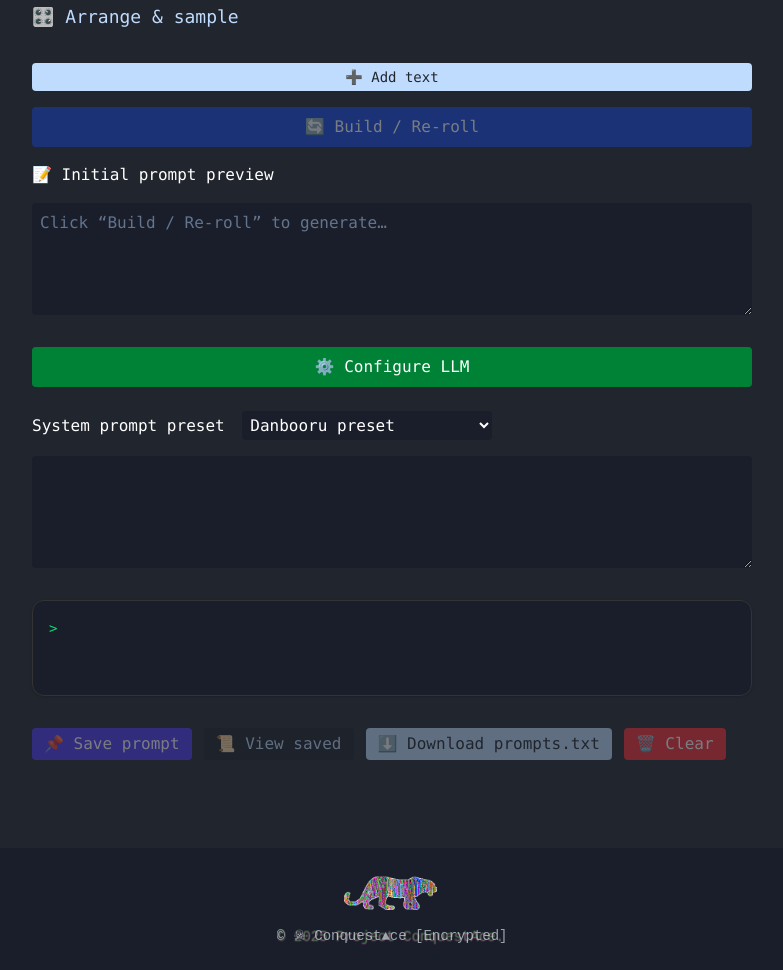
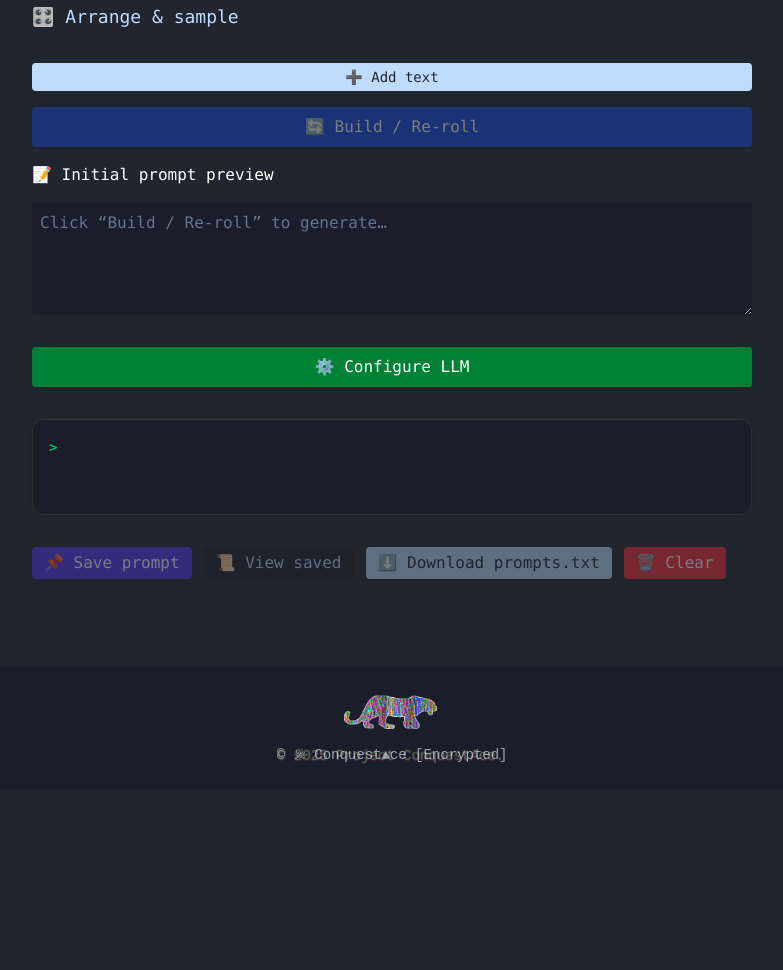
Before and after one commit to conquestace/conquestace, an Astro site: page /wildcarder in a window 1280 px wide. Shown: the part 817-1787 px from the top of the page, without its empty margins (248-1031 px from the left). After the commit the page ends 1606 px from the top, so only its background shows below. Built offline with nearby package versions, Linux system fonts and the light colour scheme; Astro itself is replaced by a stand-in of ours.

Commit message:
minor fixes

```diff
--- a/src/components/LLMControls.astro
+++ b/src/components/LLMControls.astro
@@ -10,14 +10,7 @@ import SYSTEM_PRESETS from '../../netlify/functions/systemPrompts.json' assert {
   </button>
 
   <!-- System prompt editor -->
-  <label class="font-medium text-white mt-2">System prompt preset
-    <select id="llmPreset" class="bg-slatecard p-1 rounded ml-2">
-      <option value="danbooru">Danbooru preset</option>
-      <option value="natural-language">Natural‑language preset</option>
-      <option value="custom">Custom</option>
-    </select>
-  </label>
-  <textarea id="system-box" rows="4" class="w-full bg-slatecard p-2 rounded resize-y font-mono"></textarea>
+
 
 </div>
 
```
